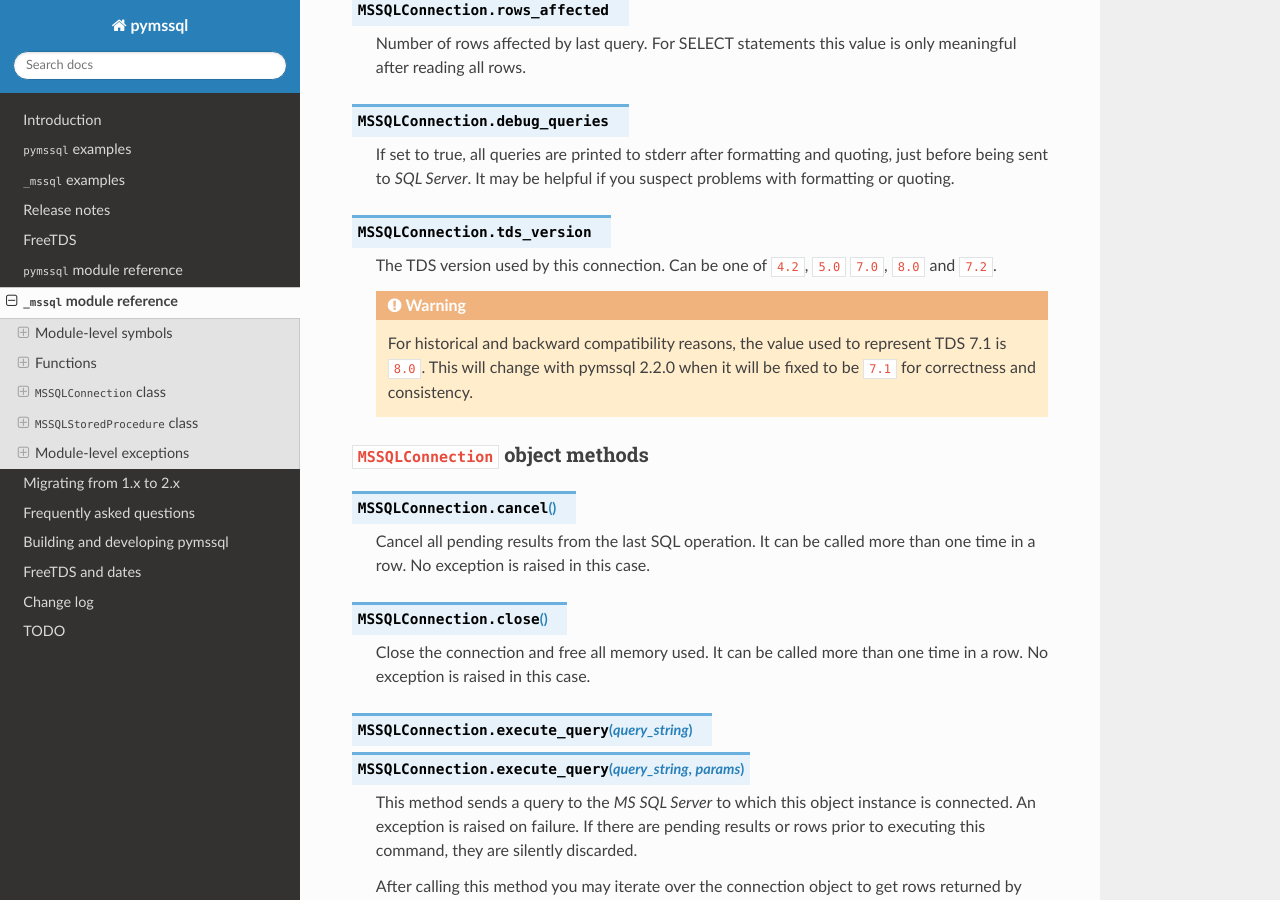
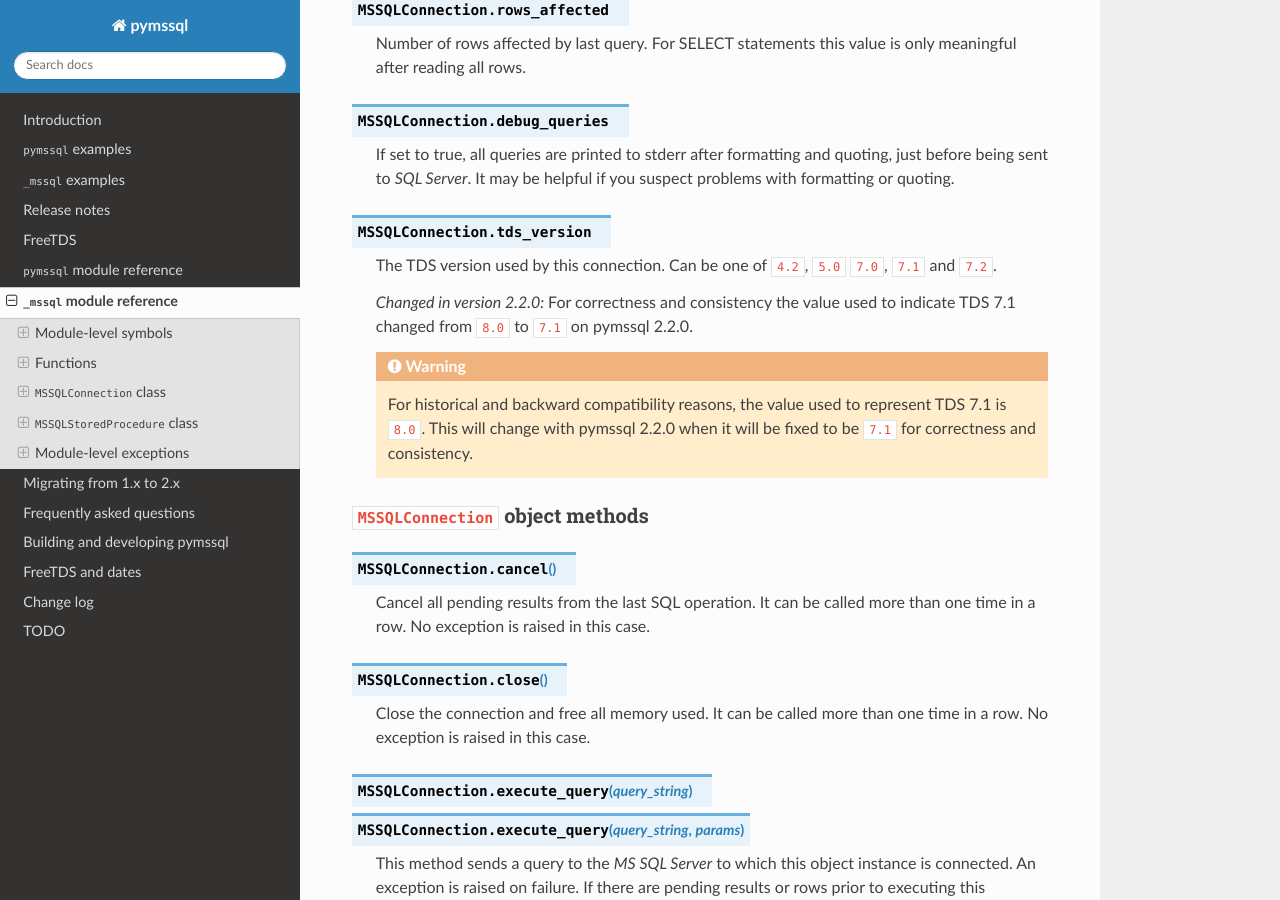
Before and after one commit to pymssql/pymssql, a Sphinx documentation site: the page built from docs/ref/_mssql.rst, in a window 1280 px wide and 900 px high, scrolled down 3055 px. Built offline with Sphinx 7.4.7 and the Read the Docs theme 2.0.0, drawn with Linux system fonts in a browser that asks for light colours.

Commit message:
Report TDS version 7.1 as 7.1 instead of 8.0.
This is a backward-incompatible change.

```diff
--- a/docs/ref/_mssql.rst
+++ b/docs/ref/_mssql.rst
@@ -169,7 +169,11 @@ Functions
 .. attribute:: MSSQLConnection.tds_version
 
    The TDS version used by this connection. Can be one of ``4.2``, ``5.0``
-   ``7.0``, ``8.0`` and ``7.2``.
+   ``7.0``, ``7.1`` and ``7.2``.
+
+   .. versionchanged:: 2.2.0
+       For correctness and consistency the value used to indicate TDS 7.1
+       changed from ``8.0`` to ``7.1`` on pymssql 2.2.0.
 
    .. warning::
       For historical and backward compatibility reasons, the value used to
```
Also changed, not shown: ChangeLog_highlights.rst (+14 -0 lines), 2 other files.
